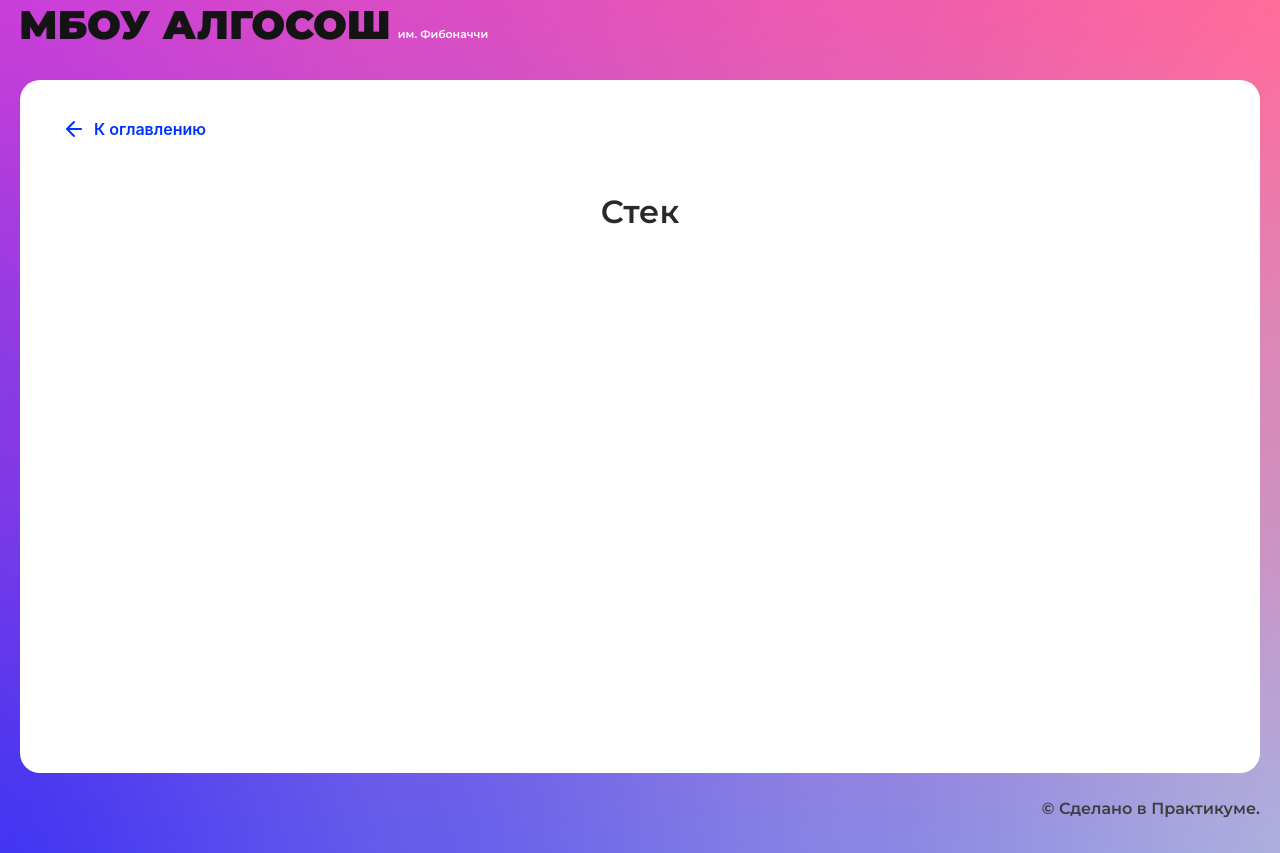
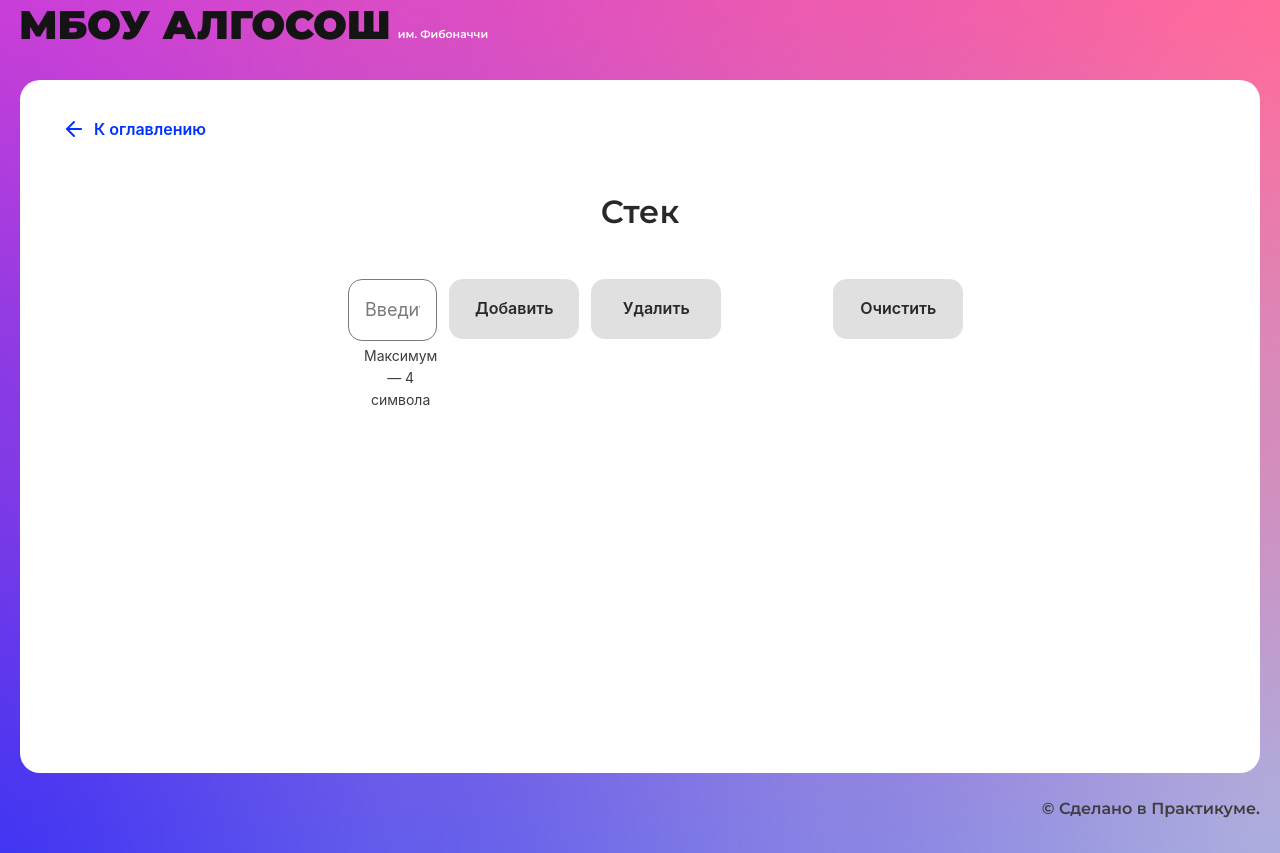
Before and after one commit to yandex-praktikum/algososh, a React (Create React App) app: page /stack in a window 1280 px wide. Built offline with nearby package versions, Linux system fonts and the light colour scheme.

Commit message:
stack done

```diff
--- a/src/components/fibonacci-page/fibonacci-page.tsx
+++ b/src/components/fibonacci-page/fibonacci-page.tsx
@@ -15,6 +15,7 @@ export const FibonacciPage: React.FC = () => {
   const [inProgress, setInProgress] = useState(false);
 
   const renderFib = async (number: number) => {
+    setInputValue(0);
     // Блочим кнопку
     setInProgress(true);
     // Копируем последовательность в массив
--- a/src/components/sorting-page/sorting-page.tsx
+++ b/src/components/sorting-page/sorting-page.tsx
@@ -1,4 +1,4 @@
-import React, { useState } from "react";
+import React, { useState, useEffect } from "react";
 import { InputContainer } from "../input-container/input-container";
 import { SolutionLayout } from "../ui/solution-layout/solution-layout";
 import { RadioInput } from "../ui/radio-input/radio-input";
@@ -18,6 +18,10 @@ export const SortingPage: React.FC = () => {
   const [inProgress, setInProgress] = useState(false);
   const [ascendingRunning, setAscendingRunning] = useState(false);
   const [descendingRunning, setDescendingRunning] = useState(false);
+
+  useEffect(() => {
+    generateArray();
+  }, []);
 
   const sortAndWait = async (arr: columnObject[]) => {
     setArrayToSort([...arr]);
--- /dev/null
+++ b/src/components/stack-page/stack-page.module.css
@@ -0,0 +1,12 @@
+.circleList {
+  list-style-type: none;
+  margin-top: 120px;
+  padding: 0;
+  display: flex;
+  justify-content: center;
+  gap: 16px;
+}
+
+.resetButton {
+  margin-left: 100px;
+}
--- a/src/components/stack-page/stack-page.tsx
+++ b/src/components/stack-page/stack-page.tsx
@@ -1,10 +1,101 @@
-import React from "react";
+import React, { useState } from "react";
+import { SHORT_DELAY_IN_MS } from "../../constants/delays";
+import { ElementStates } from "../../types/element-states";
+import { stringCharsProps } from "../../types/types";
+import { waitForMe } from "../../utils/utils";
+import { InputContainer } from "../input-container/input-container";
+import { Button } from "../ui/button/button";
+import { Circle } from "../ui/circle/circle";
+import { Input } from "../ui/input/input";
 import { SolutionLayout } from "../ui/solution-layout/solution-layout";
+import styles from "./stack-page.module.css";
 
 export const StackPage: React.FC = () => {
+  const [inputValue, setInputValue] = useState<string>("");
+  const [arrayOfLetters, setArrayOfLetters] = useState<stringCharsProps[]>([]);
+  const [inProgress, setInProgress] = useState(false);
+
+  const push = async () => {
+    setInputValue("");
+    setInProgress(true);
+    arrayOfLetters.forEach((el) => {
+      el.state = ElementStates.Default;
+      el.head = "";
+    });
+    arrayOfLetters.push({
+      char: inputValue,
+      state: ElementStates.Changing,
+      head: "top",
+    });
+    setArrayOfLetters([...arrayOfLetters]);
+    await waitForMe(SHORT_DELAY_IN_MS);
+    arrayOfLetters[arrayOfLetters.length - 1].state = ElementStates.Default;
+    setArrayOfLetters([...arrayOfLetters]);
+    setInProgress(false);
+  };
+
+  const pop = async () => {
+    setInProgress(true);
+    if (arrayOfLetters.length > 1) {
+      arrayOfLetters.pop();
+      setArrayOfLetters([...arrayOfLetters]);
+      await waitForMe(SHORT_DELAY_IN_MS);
+      arrayOfLetters[arrayOfLetters.length - 1].state = ElementStates.Changing;
+      arrayOfLetters[arrayOfLetters.length - 1].head = "top";
+      setArrayOfLetters([...arrayOfLetters]);
+    } else setArrayOfLetters([]);
+    setInProgress(false);
+  };
+
   return (
     <SolutionLayout title="Стек">
-
+      <InputContainer>
+        <Input
+          placeholder="Введите текст"
+          min={1}
+          value={inputValue || ""}
+          onChange={(e: React.FormEvent<HTMLInputElement>) =>
+            setInputValue(e.currentTarget.value)
+          }
+          isLimitText={true}
+          maxLength={4}
+        />
+        <Button
+          disabled={!inputValue || arrayOfLetters.length > 12}
+          isLoader={inProgress}
+          text="Добавить"
+          type="button"
+          onClick={() => push()}
+        />
+        <Button
+          isLoader={inProgress}
+          disabled={!arrayOfLetters.length}
+          text="Удалить"
+          type="button"
+          onClick={() => pop()}
+        />
+        <Button
+          isLoader={inProgress}
+          extraClass={styles.resetButton}
+          disabled={!arrayOfLetters.length}
+          text="Очистить"
+          type="button"
+          onClick={() => setArrayOfLetters([])}
+        />
+      </InputContainer>
+      <ul className={styles.circleList}>
+        {arrayOfLetters.map((char, idx) => {
+          return (
+            <Circle
+              state={char.state}
+              letter={char.char}
+              index={idx}
+              key={idx}
+              head={char.head}
+            />
+          );
+        })}
+      </ul>
     </SolutionLayout>
   );
 };
--- a/src/components/string/string.tsx
+++ b/src/components/string/string.tsx
@@ -17,6 +17,7 @@ export const StringComponent: React.FC = () => {
   const [inProgress, setInProgress] = useState(false);
 
   const swapWithAnimation = async (string: string) => {
+    setInputValue("");
     // Блочим кнопку
     setInProgress(true)
     // Создание массива объектов на основе строки и начальный рендер
--- a/src/components/ui/column/column.module.css
+++ b/src/components/ui/column/column.module.css
@@ -23,5 +23,5 @@
 }
 
 .chosen {
-  border: 3px solid var(--chosen-color);
+  background-color: var(--chosen-color);
 }
--- a/src/types/types.ts
+++ b/src/types/types.ts
@@ -1,6 +1,7 @@
 import { ElementStates } from "./element-states";
 
 export interface stringCharsProps {
+  head?: string;
   char: string;
   state: ElementStates;
 }
```
